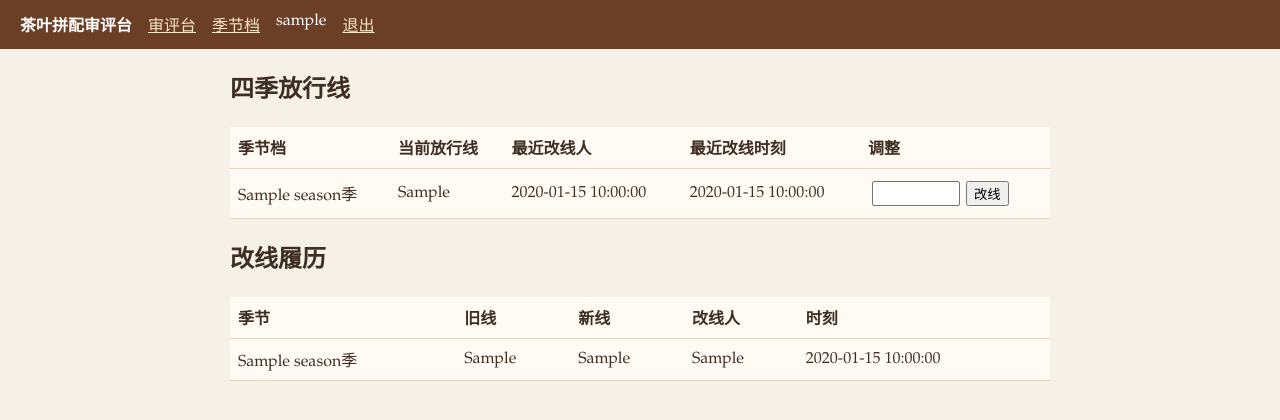
After one commit to lacsar712/cc-tb-b03-GSB, a Flask app: page /seasons in a window 1280 px wide. The commit adds this page. Shown: the top 420 px of the page. Run offline with Flask 3, Linux system fonts and the light colour scheme; the visitor is signed in with stand-in values (Sample User, id 1); a database or web service that is not in the repository returns one stand-in record (values such as "Sample title"); some libraries are stand-ins or nearby versions.

Commit message:
feat: seasonal pass lines

```diff
--- a/backend/app.py
+++ b/backend/app.py
@@ -14,6 +14,8 @@ ACCOUNTS = {
     "taster": {"password": "tea123456", "role": "writer"},
     "observer": {"password": "look123456", "role": "reader"},
 }
+
+SEASONS = ("春", "夏", "秋", "冬")
 
 
 def db():
@@ -62,7 +64,12 @@ def home():
     with db() as conn, conn.cursor(cursor_factory=RealDictCursor) as cur:
         cur.execute("SELECT * FROM cuppings ORDER BY id DESC")
         rows = cur.fetchall()
-    return render_template("home.html", rows=rows, can_write=session.get("role") == "writer")
+    return render_template(
+        "home.html",
+        rows=rows,
+        seasons=SEASONS,
+        can_write=session.get("role") == "writer",
+    )
 
 
 @app.post("/cuppings")
@@ -70,19 +77,83 @@ def home():
 def create():
     if session.get("role") != "writer":
         return ("仅审评员可提交拼配审评", 403)
+    # 交评必须声明季节，缺声明直接拒交
+    season = request.form.get("season", "").strip()
+    if season not in SEASONS:
+        return ("交评必须声明季节（春/夏/秋/冬）", 400)
     aroma = float(request.form["aroma"])
     taste = float(request.form["taste"])
     liquor = float(request.form["liquor"])
     lot = request.form["lot"].strip()
-    verdict, note, score = weigh(aroma, taste, liquor)
     with db() as conn, conn.cursor(cursor_factory=RealDictCursor) as cur:
+        # 服务端用对应季节线判定
+        cur.execute("SELECT line_value FROM season_lines WHERE season = %s", (season,))
+        line_row = cur.fetchone()
+        line = float(line_row["line_value"])
+        verdict, note, score = weigh(aroma, taste, liquor, line)
         cur.execute(
-            """INSERT INTO cuppings (lot, aroma, taste, liquor, score, verdict, note, created_by)
-               VALUES (%s,%s,%s,%s,%s,%s,%s,%s) RETURNING *""",
-            (lot, aroma, taste, liquor, score, verdict, note, session["user"]),
+            """INSERT INTO cuppings (lot, season, aroma, taste, liquor, score, verdict, note, created_by)
+               VALUES (%s,%s,%s,%s,%s,%s,%s,%s,%s) RETURNING *""",
+            (lot, season, aroma, taste, liquor, score, verdict, note, session["user"]),
         )
         row = cur.fetchone()
         conn.commit()
     if request.headers.get("HX-Request"):
         return render_template("_row.html", row=row)
     return redirect(url_for("home"))
+
+
+@app.get("/seasons")
+@login_required
+def seasons_page():
+    with db() as conn, conn.cursor(cursor_factory=RealDictCursor) as cur:
+        cur.execute("SELECT * FROM season_lines")
+        lines = cur.fetchall()
+        # 季节主键没有天然四季次序，按春→冬展示
+        order = {s: i for i, s in enumerate(SEASONS)}
+        lines.sort(key=lambda r: order.get(r["season"], 99))
+        cur.execute(
+            """SELECT * FROM season_line_history ORDER BY id DESC"""
+        )
+        history = cur.fetchall()
+    return render_template(
+        "seasons.html",
+        lines=lines,
+        history=history,
+        seasons=SEASONS,
+        can_write=session.get("role") == "writer",
+    )
+
+
+@app.post("/seasons/lines")
+@login_required
+def update_line():
+    if session.get("role") != "writer":
+        return ("仅审评员可调整放行线", 403)
+    season = request.form.get("season", "").strip()
+    if season not in SEASONS:
+        return ("无效的季节档", 400)
+    new_line = float(request.form["line"])
+    with db() as conn, conn.cursor(cursor_factory=RealDictCursor) as cur:
+        cur.execute(
+            "SELECT line_value FROM season_lines WHERE season = %s FOR UPDATE",
+            (season,),
+        )
+        row = cur.fetchone()
+        old_line = float(row["line_value"])
+        if new_line != old_line:
+            # 履历只追加：旧行不被后续修改覆盖；历史审评结论也不改写
+            cur.execute(
+                """INSERT INTO season_line_history
+                       (season, old_line, new_line, changed_by)
+                   VALUES (%s, %s, %s, %s)""",
+                (season, old_line, new_line, session["user"]),
+            )
+            cur.execute(
+                """UPDATE season_lines
+                       SET line_value = %s, updated_by = %s, updated_at = now()
+                     WHERE season = %s""",
+                (new_line, session["user"], season),
+            )
+        conn.commit()
+    return redirect(url_for("seasons_page"))
--- a/backend/templates/_row.html
+++ b/backend/templates/_row.html
@@ -1,5 +1,6 @@
 <tr>
   <td>{{ row.lot }}</td>
+  <td>{{ row.season }}季</td>
   <td>{{ row.score }}</td>
   <td class="{% if row.verdict == '通过' %}pass{% else %}fail{% endif %}">{{ row.verdict }}</td>
   <td>{{ row.note }}</td>
--- a/backend/templates/base.html
+++ b/backend/templates/base.html
@@ -18,6 +18,8 @@
   <header>
     <strong>茶叶拼配审评台</strong>
     {% if session.user %}
+      <a href="{{ url_for('home') }}">审评台</a>
+      <a href="{{ url_for('seasons_page') }}">季节档</a>
       <span>{{ session.user }}</span>
       <a href="{{ url_for('logout') }}">退出</a>
     {% endif %}
--- /dev/null
+++ b/backend/templates/seasons.html
@@ -0,0 +1,45 @@
+{% extends "base.html" %}
+{% block body %}
+<h2>四季放行线</h2>
+<table>
+  <thead><tr><th>季节档</th><th>当前放行线</th><th>最近改线人</th><th>最近改线时刻</th>{% if can_write %}<th>调整</th>{% endif %}</tr></thead>
+  <tbody>
+    {% for line in lines %}
+    <tr>
+      <td>{{ line.season }}季</td>
+      <td>{{ line.line_value }}</td>
+      <td>{{ line.updated_by }}</td>
+      <td>{{ line.updated_at }}</td>
+      {% if can_write %}
+      <td>
+        <form method="post" action="{{ url_for('update_line') }}" style="display:flex;gap:6px;padding:4px;margin:0;background:none;">
+          <input type="hidden" name="season" value="{{ line.season }}" />
+          <input name="line" type="number" step="0.1" min="0" max="10" value="{{ line.line_value }}" required style="width:80px;" />
+          <button>改线</button>
+        </form>
+      </td>
+      {% endif %}
+    </tr>
+    {% endfor %}
+  </tbody>
+</table>
+{% if not can_write %}<p>观察员只读：可查看四季线表与履历，不可改线。</p>{% endif %}
+
+<h2>改线履历</h2>
+<table>
+  <thead><tr><th>季节</th><th>旧线</th><th>新线</th><th>改线人</th><th>时刻</th></tr></thead>
+  <tbody>
+    {% for h in history %}
+    <tr>
+      <td>{{ h.season }}季</td>
+      <td>{{ h.old_line }}</td>
+      <td>{{ h.new_line }}</td>
+      <td>{{ h.changed_by }}</td>
+      <td>{{ h.changed_at }}</td>
+    </tr>
+    {% else %}
+    <tr><td colspan="5">暂无改线记录。</td></tr>
+    {% endfor %}
+  </tbody>
+</table>
+{% endblock %}
```
Also changed, not shown: backend/rules.py (+4 -4 lines), backend/seed.py (+47 -5 lines), backend/templates/home.html (+7 -1 lines), README.md.
